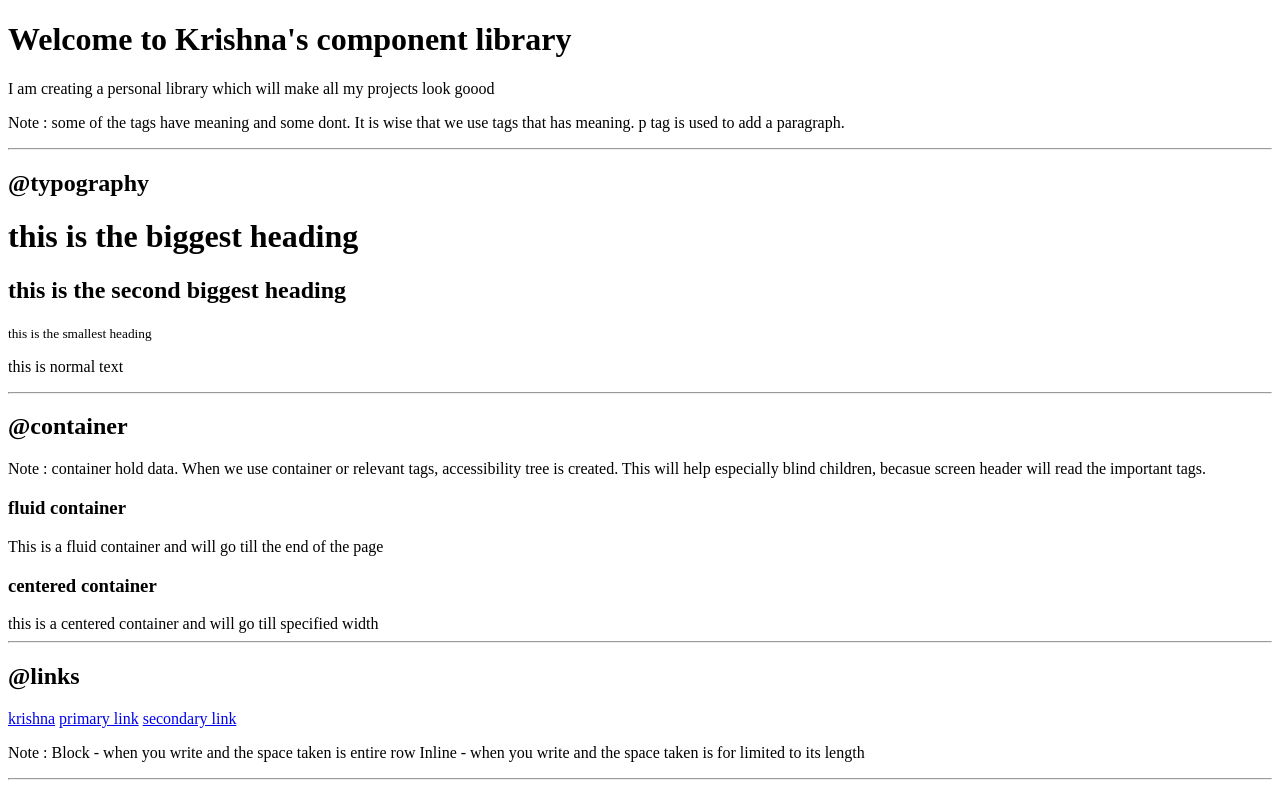
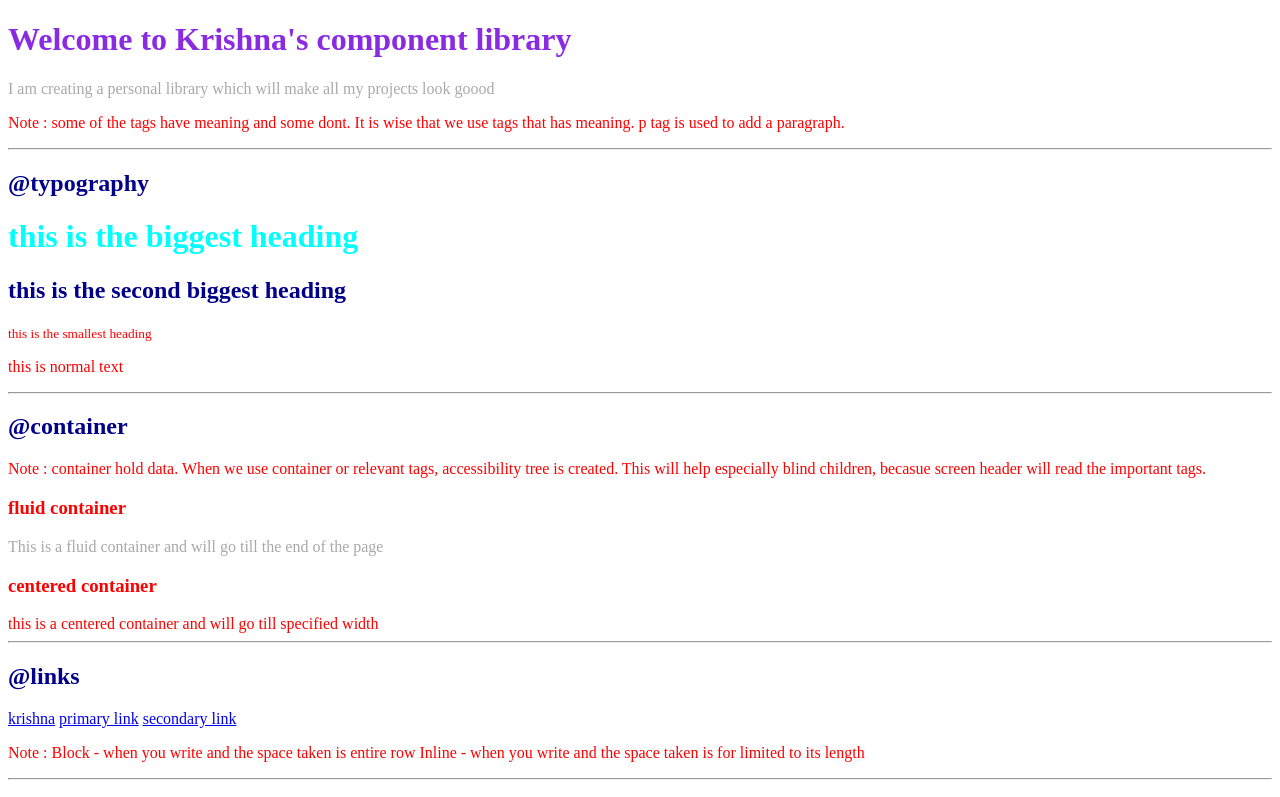
Before and after one commit to krishnamahadev/lesson_3_live, a plain HTML site: page index.html in a window 1280 px wide. Shown: the top 797 px of the page. Drawn offline with Linux system fonts and the light colour scheme.

Commit message:
style sheet practice

```diff
--- a/index.html
+++ b/index.html
@@ -5,10 +5,37 @@
     <meta http-equiv="X-UA-Compatible" content="IE=edge">
     <meta name="viewport" content="width=device-width, initial-scale=1.0">
     <title>Component library</title>
+
+
+    <!-- 1st way of doing CSS -->
+<!--
+<style>
+    body {
+        color: red;
+    }
+</style> -->
+
+
+
+<!-- 3rd way of doing CSS -->
+<!-- external link -->
+<link rel="stylesheet" href="style.css"/>
+
 </head>
+
+
+
+
+<!-- <link rel="stylesheet" href="style.css"/> -->
+
+
+
 <body>
-   <h1> Welcome to Krishna's component library</h1>
-   <p>I am creating a personal library which will make all my projects look goood</p>
+    <!-- this is the 2nd way of doing CSS. Including attribute style -->
+   <!-- <h1 style="color: red;"> Welcome to Krishna's component library</h1>  -->
+
+   <h1 id = "main-header">Welcome to Krishna's component library</h1>
+   <p class="para">I am creating a personal library which will make all my projects look goood</p>
    <p>Note : some of the tags have meaning and some dont. It is wise that we use tags that has meaning.
              p tag is used to add a paragraph.
    </p>
@@ -29,7 +56,7 @@
    </p>
 
    <h3>fluid container</h3>
-   <div>This is a fluid container and will go till the end of the page</div>
+   <div class="para">This is a fluid container and will go till the end of the page</div>
 
 
    <h3>centered container</h3>
--- /dev/null
+++ b/style.css
@@ -0,0 +1,24 @@
+
+body{
+    color: red ;
+}
+
+
+h1{
+    color: aqua;
+}
+
+
+h2
+{
+    color: darkblue;
+}
+
+
+#main-header{
+    color: blueviolet;
+}
+
+.para{
+    color: darkgray;
+}
```
